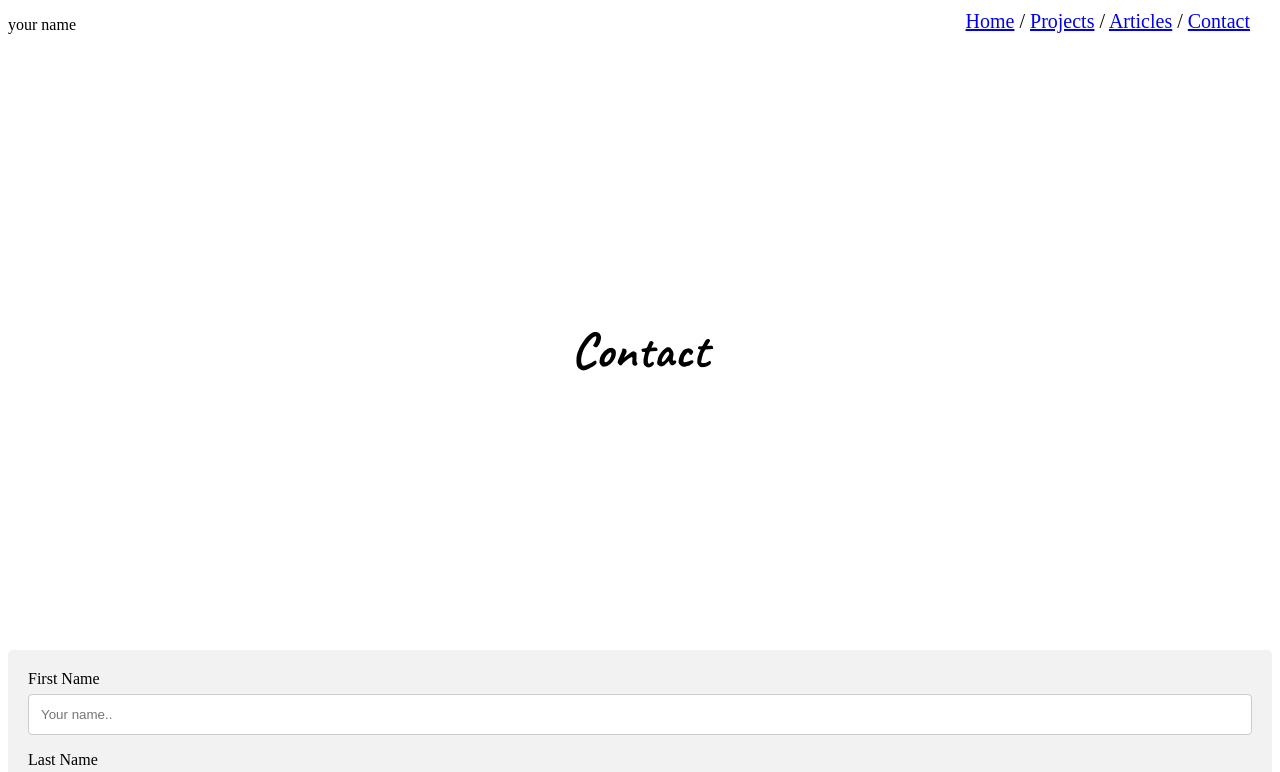
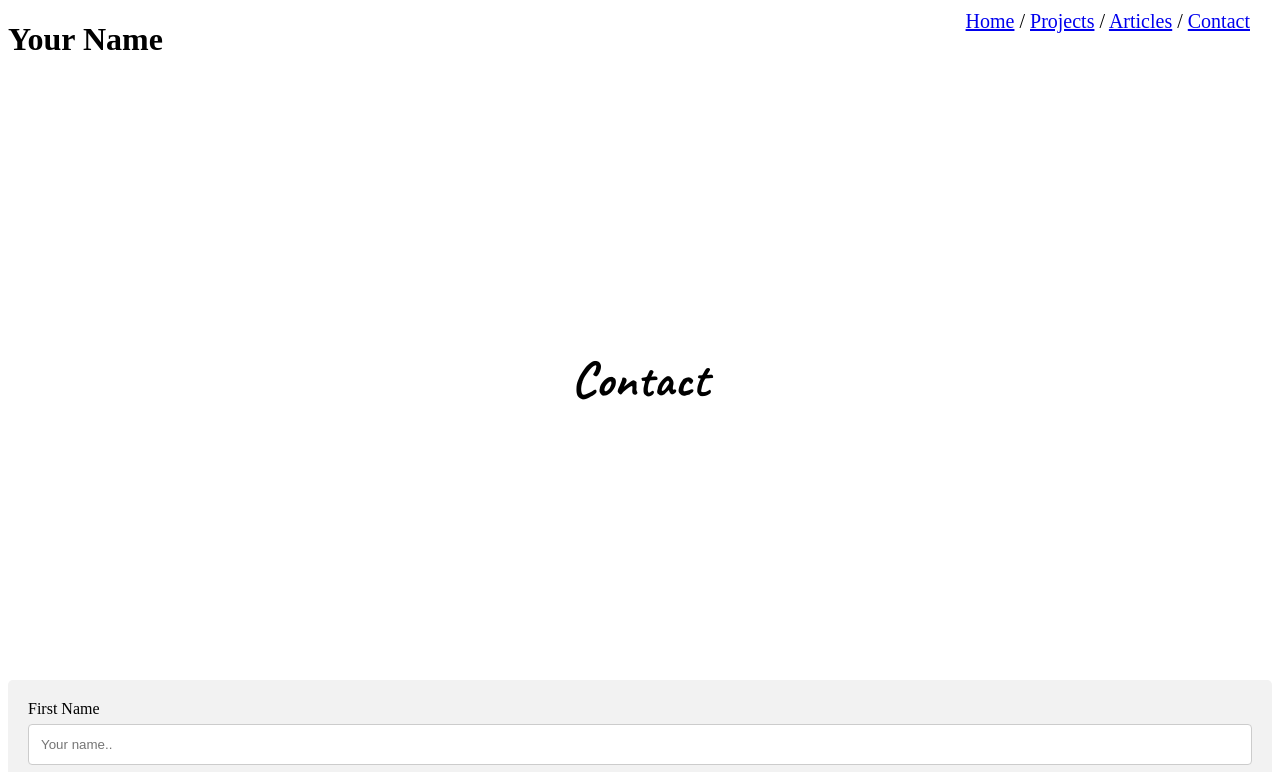
Before and after one commit to tare79/basic-html-website, a plain HTML site: page contact.html in a window 1280 px wide. Shown: the top 772 px of the page. Drawn offline with Linux system fonts and the light colour scheme.

Commit message:
corrections header

```diff
--- a/contact.html
+++ b/contact.html
@@ -25,13 +25,15 @@
 </head>
 
 <body>
-    <p>your name</p>
-    <nav>
-        <a href="index.html">Home</a> /
-        <a href="projects.html">Projects</a> /
-        <a href="articles.html">Articles</a> /
-        <a href="contact.html">Contact</a>
-    </nav>
+    <header>
+        <h1>Your Name</h1>
+        <nav aria-label="Main navigation">
+            <a href="index.html">Home</a> /
+            <a href="projects.html">Projects</a> /
+            <a href="articles.html">Articles</a> /
+            <a href="contact.html">Contact</a>
+        </nav>
+    </header>
     <main>
         <section class="main-intro">
             <div class="intro">
```
Also changed, not shown: articles.html (+9 -7 lines), projects.html (+9 -7 lines).
